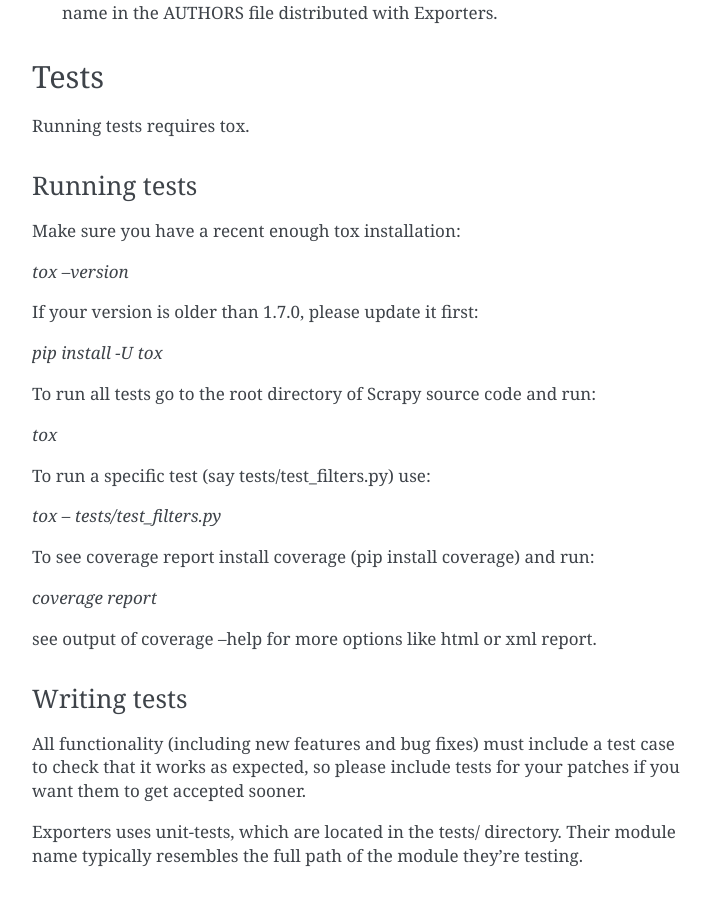
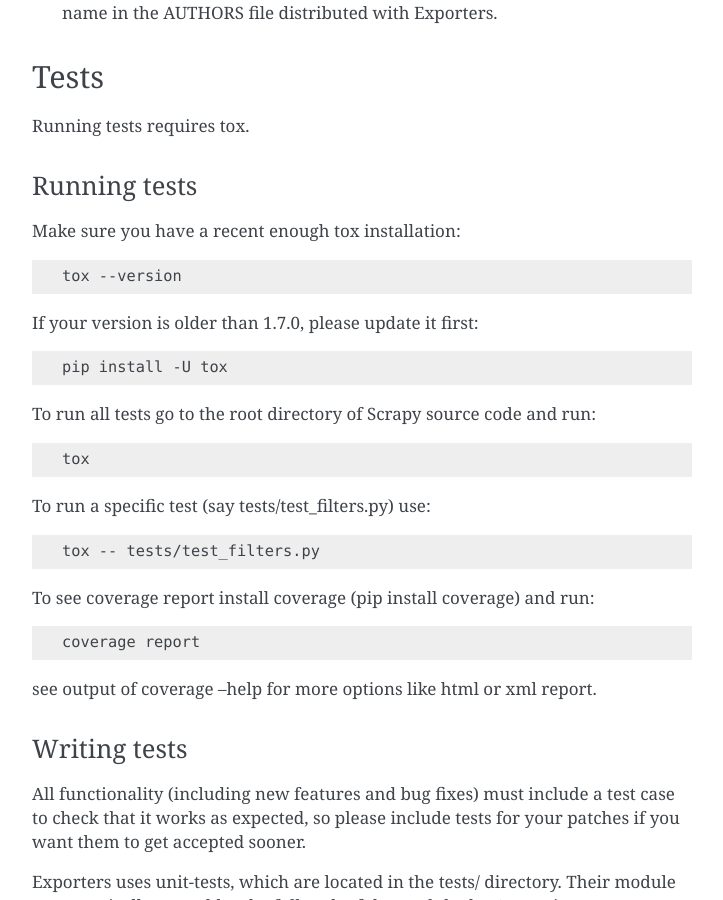
Before and after one commit to scrapinghub/exporters, a Sphinx documentation site: the page built from docs/contributing.rst, in a window 1280 px wide and 900 px high, scrolled down 1804 px. Shown: the whole window, without its empty margins (388-1111 px from the left). Built offline with Sphinx 7.4.7, drawn with Linux system fonts in a browser that asks for light colours.

```diff
--- a/docs/contributing.rst
+++ b/docs/contributing.rst
@@ -82,23 +82,33 @@ Running tests
 
 Make sure you have a recent enough tox installation:
 
-`tox --version`
+.. code-block:: shell
+
+    tox --version
 
 If your version is older than 1.7.0, please update it first:
 
-`pip install -U tox`
+.. code-block:: shell
+
+    pip install -U tox
 
 To run all tests go to the root directory of Scrapy source code and run:
 
-`tox`
+.. code-block:: shell
+
+    tox
 
 To run a specific test (say tests/test_filters.py) use:
 
-`tox -- tests/test_filters.py`
+.. code-block:: shell
+
+    tox -- tests/test_filters.py
 
 To see coverage report install coverage (pip install coverage) and run:
 
-`coverage report`
+.. code-block:: shell
+
+    coverage report
 
 see output of coverage --help for more options like html or xml report.
 
```
